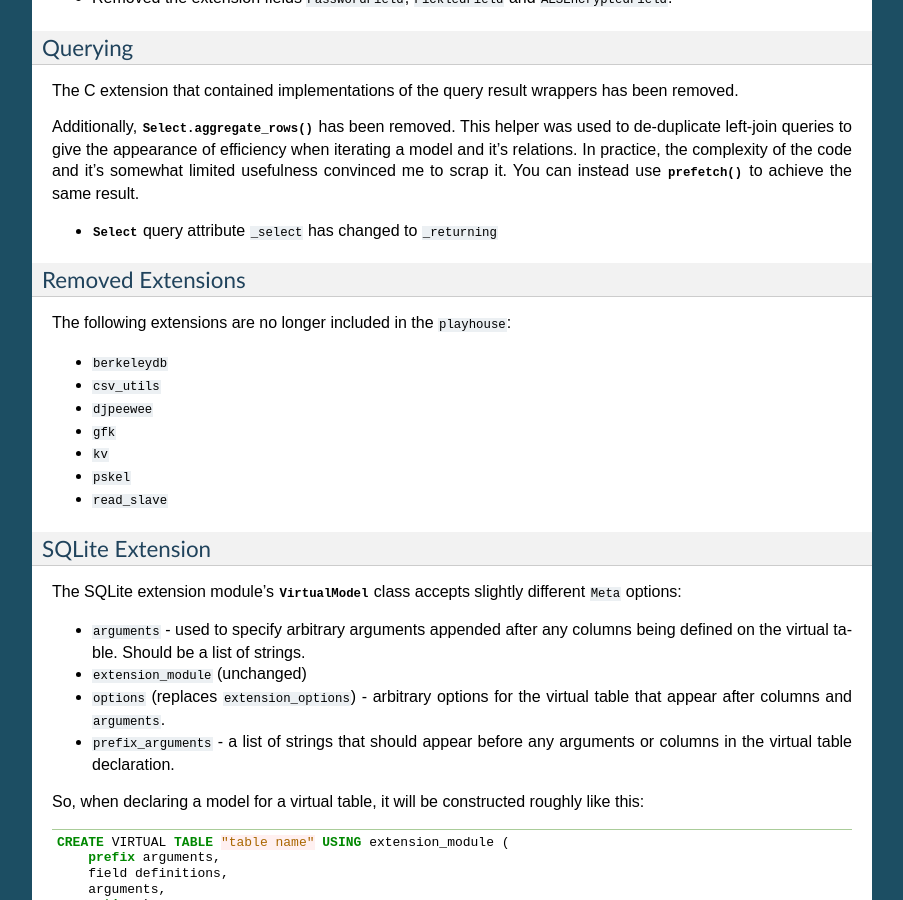
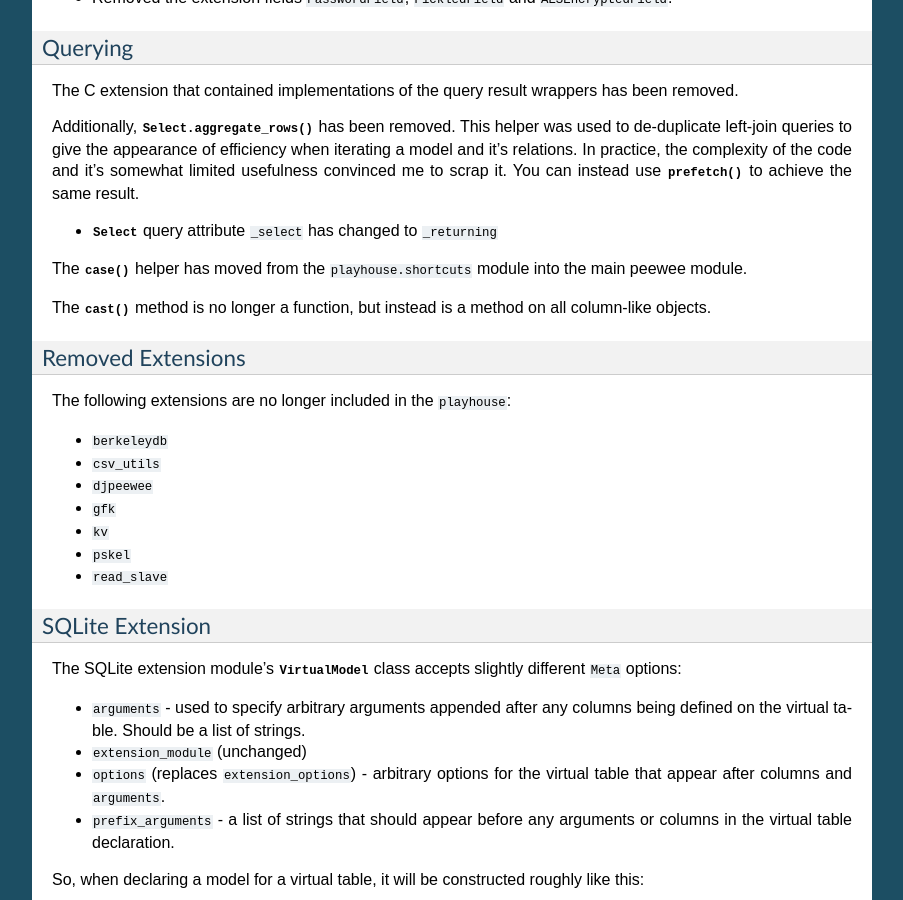
Before and after one commit to coleifer/peewee, a Sphinx documentation site: the page built from docs/peewee/changes.rst, in a window 1280 px wide and 900 px high, scrolled down 932 px. Shown: the whole window, without its empty margins (198-1101 px from the left). Built offline with Sphinx 7.4.7, drawn with Linux system fonts in a browser that asks for light colours; pages that are not in the unit, such as notebooks, are missing from menus.

Commit message:
Couple changes I forgot and remembered just now.

```diff
--- a/docs/peewee/changes.rst
+++ b/docs/peewee/changes.rst
@@ -69,6 +69,12 @@ instead use :py:func:`prefetch` to achieve the same result.
 
 * :py:class:`Select` query attribute ``_select`` has changed to ``_returning``
 
+The :py:func:`case` helper has moved from the ``playhouse.shortcuts`` module
+into the main peewee module.
+
+The :py:meth:`~BaseColumn.cast` method is no longer a function, but instead is
+a method on all column-like objects.
+
 Removed Extensions
 ^^^^^^^^^^^^^^^^^^
 
```
